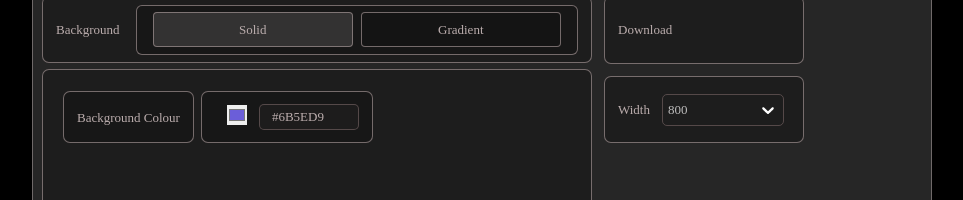
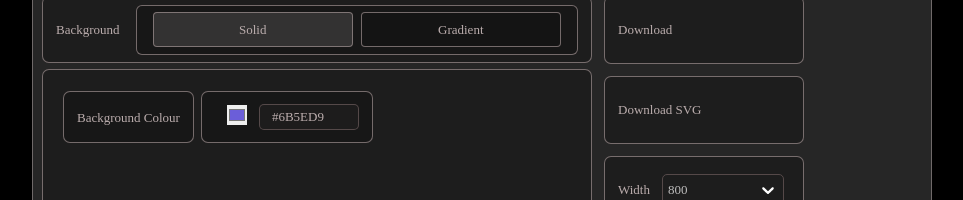
Before and after one commit to YugBhanushali/code-to-image, a React (Vite) app: page / in a window 1280 px wide. Shown: the part 421-621 px from the top of the page, without its empty margins (158-1121 px from the left). Built offline with nearby package versions, Linux system fonts and the light colour scheme; a web font is replaced by a local one.

Commit message:
added dowload svg

```diff
--- a/package.json
+++ b/package.json
@@ -10,6 +10,7 @@
   },
   "dependencies": {
     "@reduxjs/toolkit": "^1.9.3",
+    "file-saver": "^2.0.5",
     "html-to-image": "^1.11.11",
     "html2canvas": "^1.4.1",
     "prism-react-renderer": "^1.3.5",
@@ -18,6 +19,8 @@
     "react-dom": "^18.2.0",
     "react-redux": "^8.0.5",
     "react-simple-code-editor": "^0.13.1",
+    "react-svg": "^16.1.6",
+    "react-to-print": "^2.14.12",
     "styled-components": "^5.3.9"
   },
   "devDependencies": {
--- a/src/App.jsx
+++ b/src/App.jsx
@@ -6,7 +6,7 @@ import { GlobelThemeContext } from './Context/GlobelThemeContext'
 
 function App() {
   const [count, setCount] = useState(0)
-  const myRef = useRef(0);
+  const myRef = useRef(null);
 
   const [bgTheme, setbgTheme] = useState('solid');
   return (
--- a/src/components/Canvas.jsx
+++ b/src/components/Canvas.jsx
@@ -29,7 +29,7 @@ import '../theme/prism-one-dark.css';
 // import '../theme/prism-darcula.css';
 import "../index.css";
 import { useDispatch, useSelector } from 'react-redux';
-import { changecanvasPadding, changecodeContent } from '../redux/CanvasConfigSlice.js';
+import { changecanvasPadding, changecodeContent, changesnippetFileName } from '../redux/CanvasConfigSlice.js';
 import { StyledBackground } from '../styled/StyledCanvasBg';
 import { GlobelThemeContext } from '../Context/GlobelThemeContext';
 
@@ -46,7 +46,7 @@ const Canvas = ({sharedRef}) => {
   const canvasGradientBackgroundStart= useSelector((state)=>state.canvasStyle.canvasGradientBackgroundStart);
   const canvasGradientBackgroundEnd= useSelector((state)=>state.canvasStyle.canvasGradientBackgroundEnd);
   const canvasGradientBackgroundAngle= useSelector((state)=>state.canvasStyle.canvasGradientBackgroundAngle);
-
+  const snippetFileName= useSelector((state)=>state.canvasStyle.snippetFileName);
   const dispatch = useDispatch();
 
   console.log(canvasGradientBackgroundStart,canvasGradientBackgroundEnd,canvasGradientBackgroundAngle);
@@ -82,7 +82,7 @@ const Canvas = ({sharedRef}) => {
                     </div>
 
                     <div className='relative text-center h-[100%] w-[90%] mr-[10%] bg-transparent mt-1 focus:border-none z-20'>
-                        <span contentEditable='true' className={`${snippetMode==='dark' ? 'text-[#efebebc7]' : 'text-[#565656c7]'} text-[13px] text-center editable-title`}>Untitled - 1</span>
+                        <input value={snippetFileName} onChange={(e)=>{dispatch(changesnippetFileName(e.target.value))}} contentEditable='true' className={` bg-transparent ${snippetMode==='dark' ? 'text-[#efebebc7]' : 'text-[#565656c7]'} text-[13px] text-center editable-title`}></input>
                     </div>
 
                   </div>
--- a/src/components/Download.jsx
+++ b/src/components/Download.jsx
@@ -1,8 +1,13 @@
-import React, { useCallback, useRef } from 'react'
+import React, { useCallback, useEffect, useRef, useState } from 'react'
 import { FeatureGeneralBox, FeatureInnerBox } from '../styled/StyledFeature'
 import html2canvas from 'html2canvas';
-import { toPng } from 'html-to-image';
+import { toPng,toSvg } from 'html-to-image';
 import Canvas from './Canvas';
+import { useSelector } from 'react-redux';
+import { renderToStaticMarkup } from 'react-dom/server';
+import { ReactSVG } from 'react-svg'
+import { saveAs } from 'file-saver';
+import { useReactToPrint } from 'react-to-print';
 
 // export const ref = useRef<HTMLDivElement>(null);
 const Download = ({sharedRef}) => {
@@ -15,24 +20,55 @@ const Download = ({sharedRef}) => {
         toPng(sharedRef.current, { cacheBust: true, })
           .then((dataUrl) => {
             const link = document.createElement('a')
-            link.download = 'my-image-name.png'
+            link.download = 'code-to-image.png'
             link.href = dataUrl
             link.click()
           })
           .catch((err) => {
             console.log(err)
           })
-      }, [sharedRef])
+    }, [sharedRef])
+
+    const style = `
+      button, a {
+        pointer-events: none;
+      }`;
+
+    const onButtonClickForSVG = useCallback(() => {
+      if (sharedRef.current === null) {
+        return
+      }
+
+      toSvg(sharedRef.current, { cacheBust: true,},{style})
+        .then((dataUrl) => {
+          const link = document.createElement('a')
+          link.download = 'code-to-image.svg'
+          link.href = dataUrl
+          link.click()
+        })
+        .catch((err) => {
+          console.log(err)
+        })
+  }, [sharedRef])
+
+
+
 
   return (
     <>
         {/* <div ref={ref}>
             <Canvas/>
         </div> */}
-        <div onClick={onButtonClick}>
+        <div className='cursor-pointer' onClick={onButtonClick}>
         <FeatureInnerBox withOfBox='200px' heightOfBox='68px' >
             Download
         </FeatureInnerBox>
+        </div>
+
+        <div className='cursor-pointer' onClick={onButtonClickForSVG} >
+          <FeatureInnerBox withOfBox='200px' heightOfBox='68px' >
+              Download SVG
+          </FeatureInnerBox>
         </div>
     </>
   )
--- a/src/redux/CanvasConfigSlice.js
+++ b/src/redux/CanvasConfigSlice.js
@@ -16,6 +16,7 @@ export const CanvasConfigSlice = createSlice({
         canvasGradientBackgroundStart:'#6B5ED9',
         canvasGradientBackgroundEnd:'#6B5ED9',
         canvasGradientBackgroundAngle:'90',
+        snippetFileName:'Untitled - 1',
     },
     reducers:{
         changecanvasPadding:(state,action) =>{
@@ -51,9 +52,12 @@ export const CanvasConfigSlice = createSlice({
         changecanvasBackgroundAngle:(state,action) =>{
             state.canvasGradientBackgroundAngle = action.payload;
         },
+        changesnippetFileName:(state,action) =>{
+            state.snippetFileName = action.payload;
+        },
     }
 });
 
-export const { changecanvasBackgroundStart,changecanvasBackgroundEnd,changecanvasBackgroundAngle, changecanvasWidth, changecanvasPadding, changecanvasBackGround ,changesnippetFontFamily, changesnippetMode, changesnippetTheme, changecodeLanguage, changecodeContent} = CanvasConfigSlice.actions;
+export const { changesnippetFileName, changecanvasBackgroundStart,changecanvasBackgroundEnd,changecanvasBackgroundAngle, changecanvasWidth, changecanvasPadding, changecanvasBackGround ,changesnippetFontFamily, changesnippetMode, changesnippetTheme, changecodeLanguage, changecodeContent} = CanvasConfigSlice.actions;
 
 export default CanvasConfigSlice.reducer;
```
Also changed, not shown: 1 other file (tests, documents, lock files or other folders).
